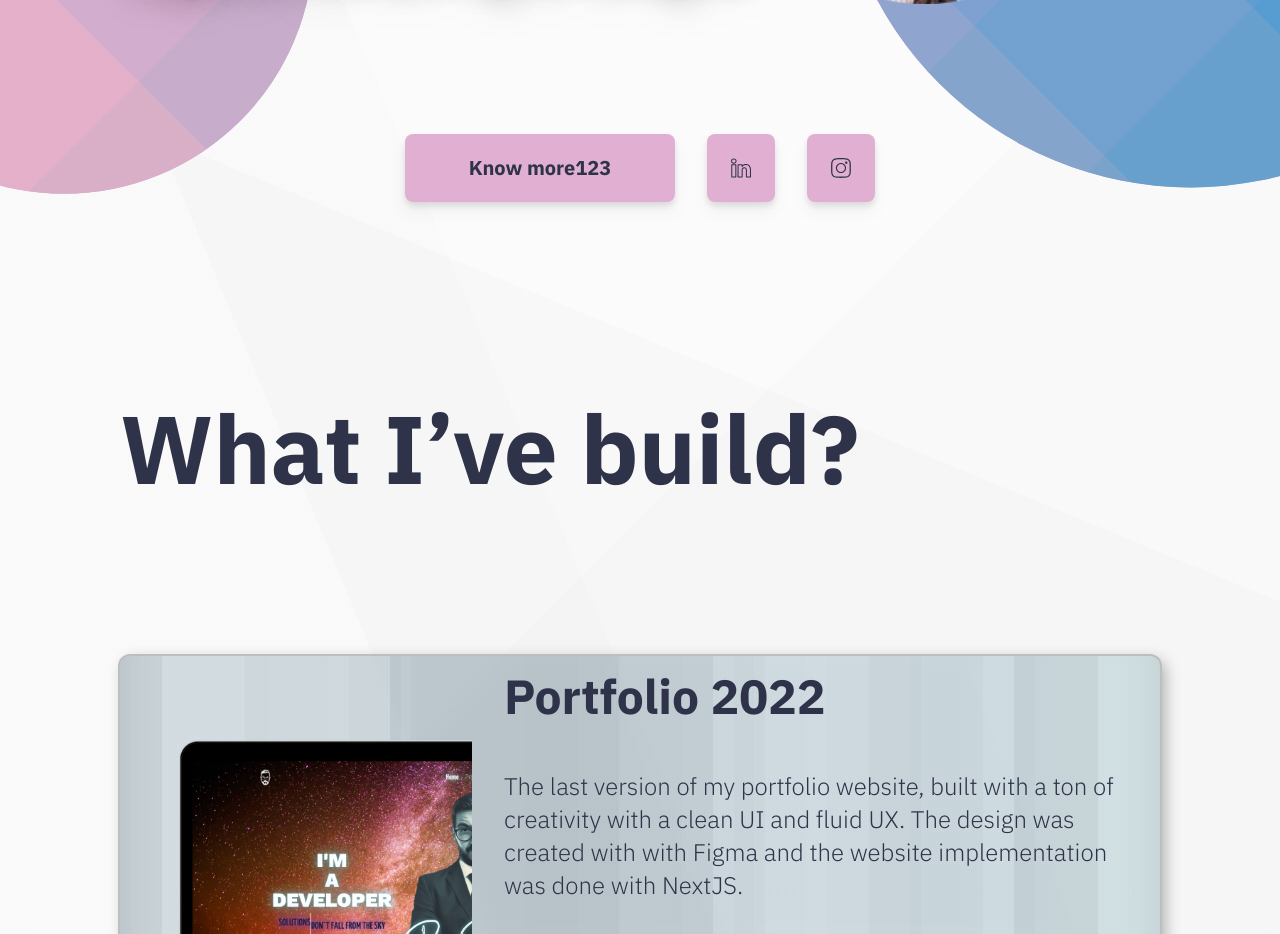
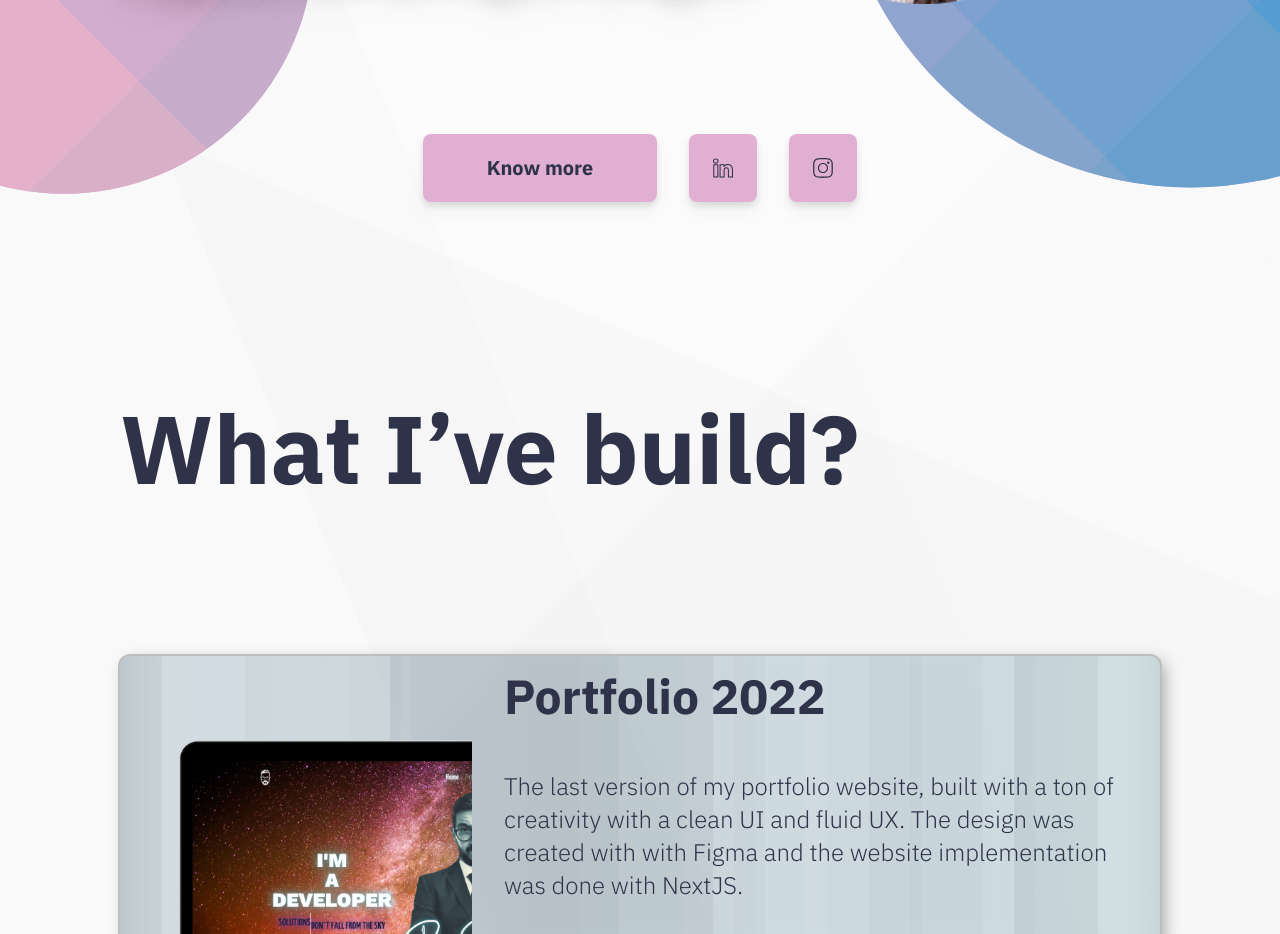
Before and after one commit to lordrichard6/portfolio24, a React (Vite) app: page / in a window 1280 px wide. Shown: the part 1520-2454 px from the top of the page. Built offline with nearby package versions, Linux system fonts and the light colour scheme.

Commit message:
task:revert

```diff
--- a/src/_root/pages/Home.jsx
+++ b/src/_root/pages/Home.jsx
@@ -168,7 +168,7 @@ const Home = () => {
               </motion.figure>
             </div>
             <div className="btns flex-centered">
-              <button className='btn primary pink'><a href="/about">Know more123</a></button>
+              <button className='btn primary pink'><a href="/about">Know more</a></button>
               <button className='btn primary social pink'><a target="_blank" href={socialMedia.linkedin}><SlSocialLinkedin /></a></button>
               <button className='btn primary social pink'><a target="_blank" href={socialMedia.instagram}><SlSocialInstagram /></a></button>
             </div>
```
